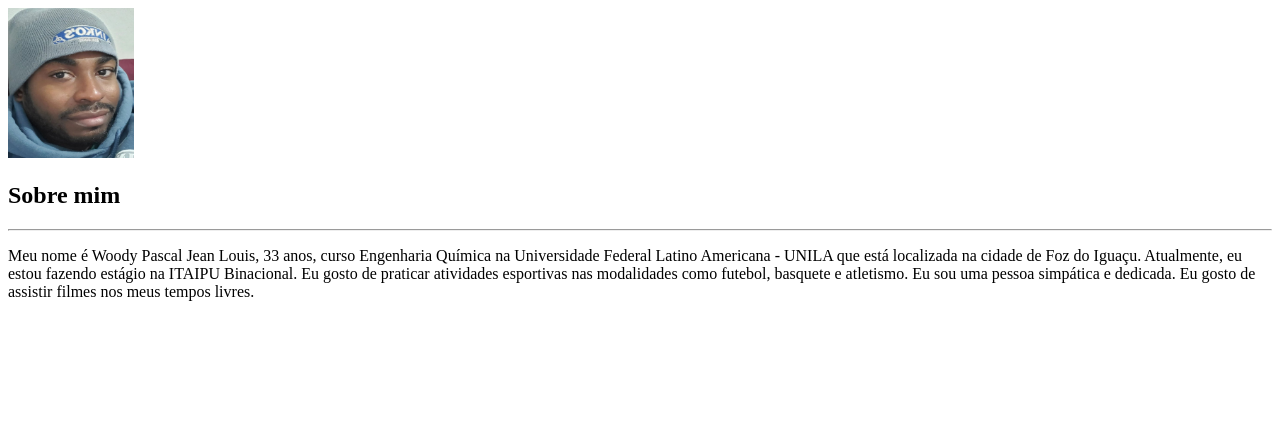
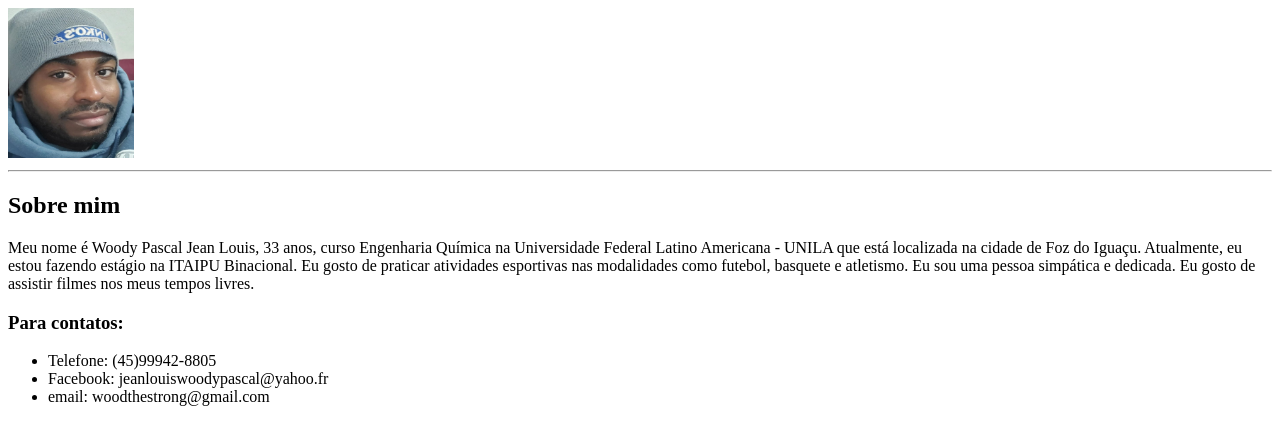
Before and after one commit to woodthestrong/portfolio, a plain HTML site: page index.html in a window 1280 px wide. Drawn offline with Linux system fonts and the light colour scheme.

Commit message:
sobre contatos

```diff
--- a/index.html
+++ b/index.html
@@ -9,14 +9,23 @@
 <body>
     <section>
         <section>
+            <div>
                 <img src="fotodowoody.png" alt="fotodowoody" width="10%" height="150px">
+                <hr>
                 <h2>Sobre mim</h2>
-            <hr>
                 <p>Meu nome é Woody Pascal Jean Louis, 33 anos, curso Engenharia Química na Universidade Federal Latino Americana - UNILA
                 que está localizada na cidade de Foz do Iguaçu. Atualmente, eu estou fazendo estágio na ITAIPU Binacional. Eu gosto de
                 praticar atividades esportivas nas modalidades como futebol, basquete e atletismo. Eu sou uma pessoa simpática e
                 dedicada. Eu gosto de assistir filmes nos meus tempos livres.</p>
-
+            </div>
+            <div>
+                <h1>Para contatos:</h1>
+                <ul>
+                    <li>Telefone: (45)99942-8805</li>
+                    <li>Facebook: jeanlouiswoodypascal@yahoo.fr</li>
+                    <li>email: woodthestrong@gmail.com</li>
+                </ul>
+            </div>
         </section>
         <section>
 
```
Lines whose indentation alone changed are shown as unchanged.
